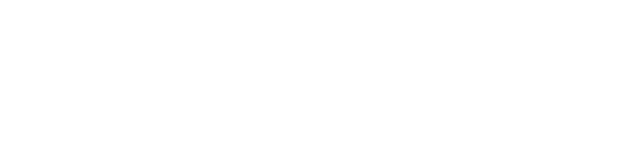
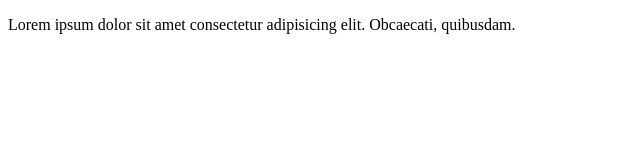
Before and after one commit to Serginhi/mi-primer-proyecto, a plain HTML site: page index.html in a window 1280 px wide. Shown: the whole page, without its empty margins (0-640 px from the left). Drawn offline with Linux system fonts and the light colour scheme.

Commit message:
agregado div contenedor

```diff
--- a/index.html
+++ b/index.html
@@ -7,5 +7,12 @@
 </head>
 <body>
 
+        <!--div contenedor 1-->
+        <div class="container">
+            <div class="row">
+                <p>Lorem ipsum dolor sit amet consectetur adipisicing elit. Obcaecati, quibusdam.</p>
+            </div>
+        </div>
+
 </body>
 </html>
```
